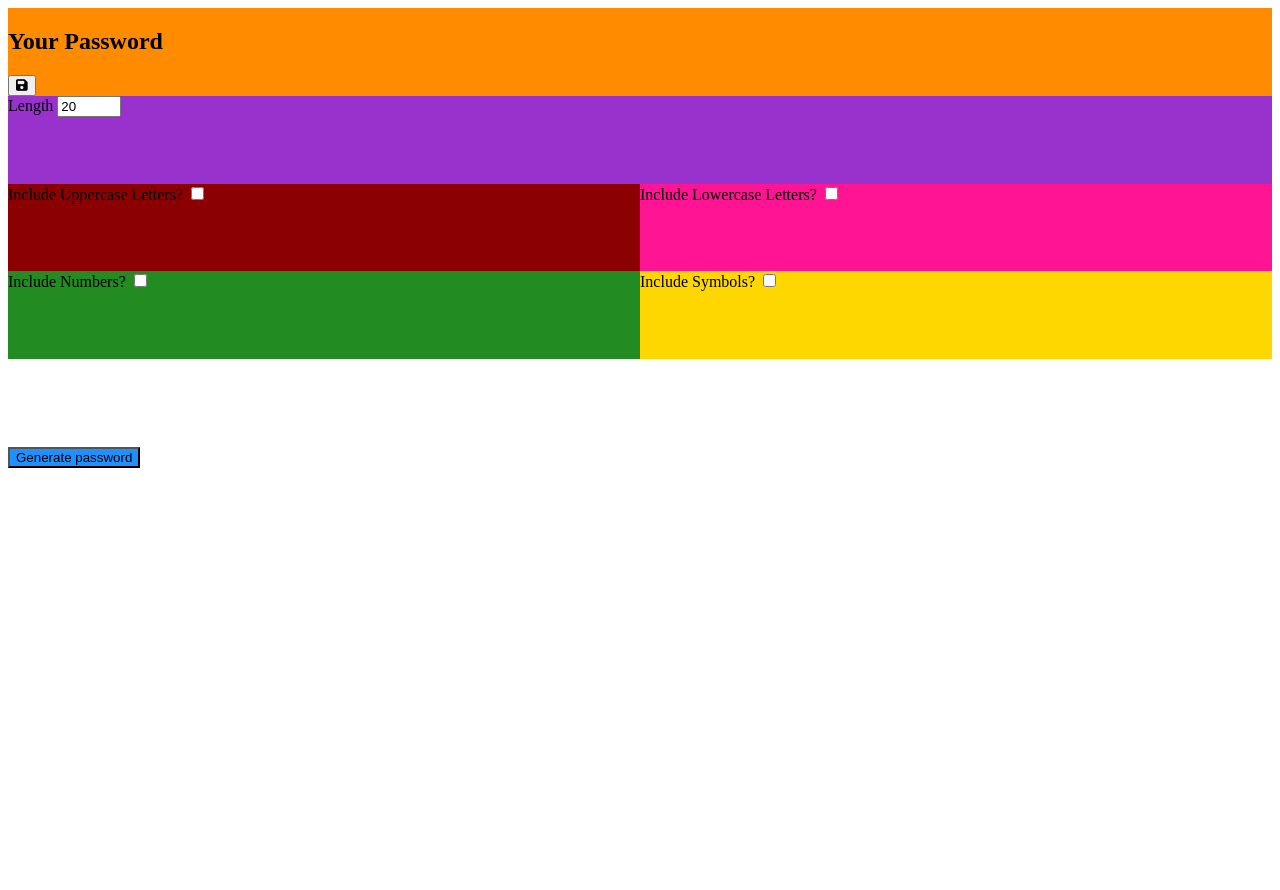
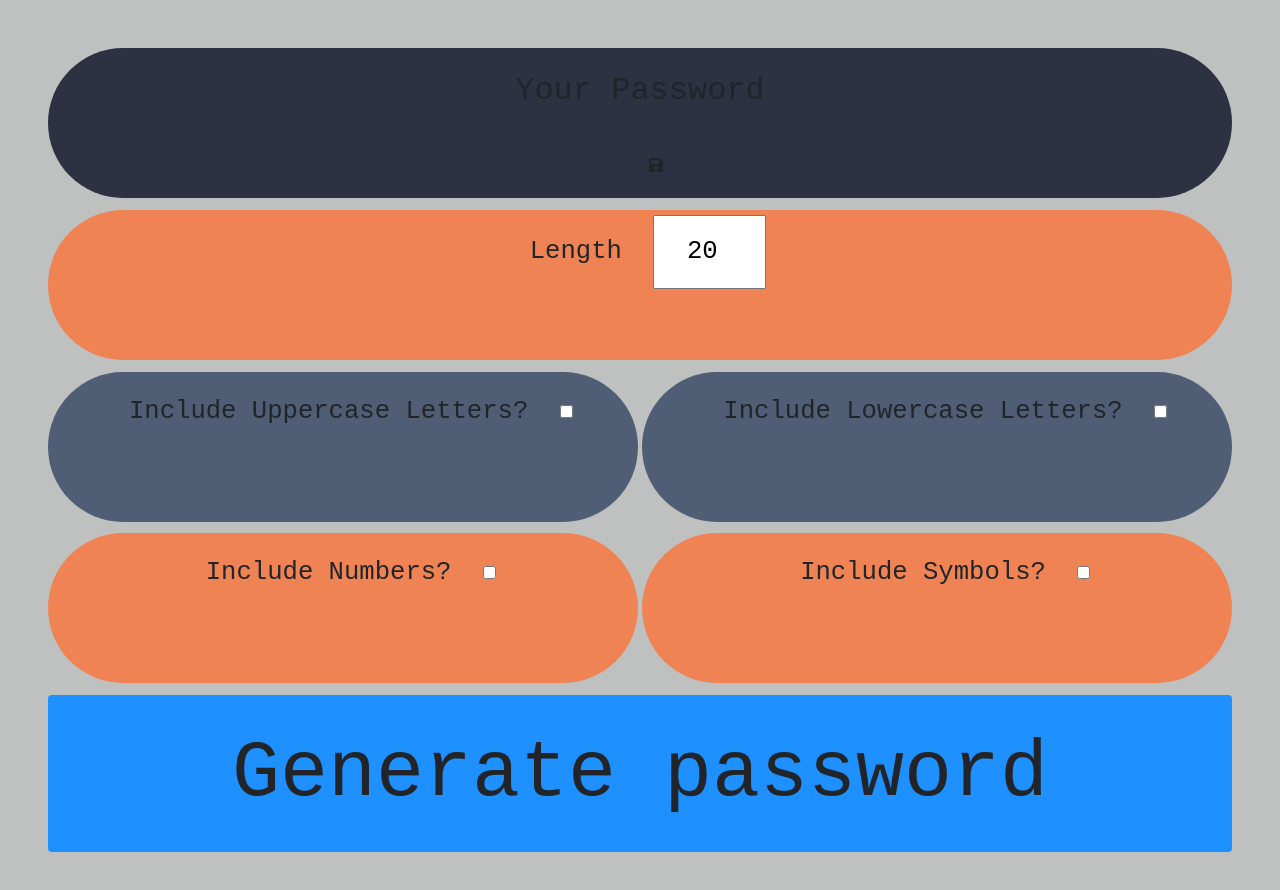
Before and after one commit to tromgreg/verbose-dollop, a plain HTML site: page index.html in a window 1280 px wide. Before the commit the page ends 800 px from the top, so only its background shows below. Drawn offline with nearby package versions, Linux system fonts and the light colour scheme.

```diff
--- a/index.html
+++ b/index.html
@@ -4,6 +4,7 @@
     <meta charset="UTF-8">
     <meta name="viewport" content="width=device-width, initial-scale=1.0">
     <script src="https://kit.fontawesome.com/c2ad909f9a.js" crossorigin="anonymous"></script>
+    <link rel="stylesheet" href="https://stackpath.bootstrapcdn.com/bootstrap/4.4.1/css/bootstrap.min.css" integrity="sha384-Vkoo8x4CGsO3+Hhxv8T/Q5PaXtkKtu6ug5TOeNV6gBiFeWPGFN9MuhOf23Q9Ifjh" crossorigin="anonymous">
     <link rel="stylesheet" href="style.css">
 
     <title>Password Maker</title>
@@ -11,7 +12,7 @@
 </head>
 
 <Body>
-<!--need four checkboxes-->
+
         <section class="parent">
 
             <div class="results">
@@ -74,47 +75,12 @@
 
 
             </div>
+
+            <button class="btn btn-large" id="generate">
+            Generate password
+            </button>
     </section>
-
-    <button class="btn btn-large" id="generate">
-        Generate password
-    </button>
-
 </Body>
 
 
-
-
-
-
-
-
-
-
-
-
-
-
-</div>
-
-
-
-
-
-
-
-
-
-
-
-
-<body>
-
-
-
-
-
-
-
-</body>
 </html>
--- a/style.css
+++ b/style.css
@@ -1,46 +1,80 @@
+*{
+    font-family: 'Courier New', Courier, monospace;
+    padding: 1rem;
+    text-align: center;
+    min-width: 0;
+    overflow-wrap: normal;
+
+
+
+
+}
+
+body{
+    background-color:#BFC0C0;
+
+}
+
+
 .parent {
     display: grid;
     grid-template-columns: repeat(4, 1fr);
     grid-template-rows: repeat(5, 1fr);
-    grid-column-gap: 0px;
-    grid-row-gap: 0px;
+    grid-column-gap: .3rem;
+    grid-row-gap: .3rem;
+    bottom: 20px;
     }
+
+   /* input:only-of-type{
+        float: none;
+
+    }
+
+*/
 
     .results{
         grid-area: 1 / 1 / 2 / 5;
-        background-color: darkorange;
+        background-color: #2D3142;
+        padding: 8px;
+        margin-bottom: 7px;
+        border-radius: 5rem;
+        max-height: 150px;
 
     }
 
-    #howMany {
-        grid-area: 2 / 1 / 3 / 5;
-        background-color: darkorchid;
-
+    .setting{
+        padding: 5px;
+        margin-bottom: 7px;
+        border-radius: 5rem;
+        font-size: 2vw;
 
         }
 
+
+        #howMany {
+        grid-area: 2 / 1 / 3 / 5;
+        background-color: #EF8354;
+
+        }
         #bigLetters {
         grid-area: 3 / 1 / 4 / 3;
-        background-color: darkred;
+        background-color: #4F5D75;
         }
-
         #littleLetters {
         grid-area: 3 / 3 / 4 / 5;
-        background-color: deeppink;
+        background-color: #4F5D75;
         }
-
         #someNumbs {
         grid-area: 4 / 1 / 5 / 3;
-        background-color: forestgreen;
+        background-color: #EF8354;
         }
-
         #someSymbs {
         grid-area: 4 / 3 / 5 / 5;
-        background-color: gold;
-
+        background-color: #EF8354;
         }
-
         #generate {
         grid-area: 5 / 1 / 6 / 5;
         background-color: dodgerblue;
+        font-size: 10vh;
+
         }
```
Also changed, not shown: pass.js (+32 -28 lines). Lines whose indentation alone changed are shown as unchanged.
